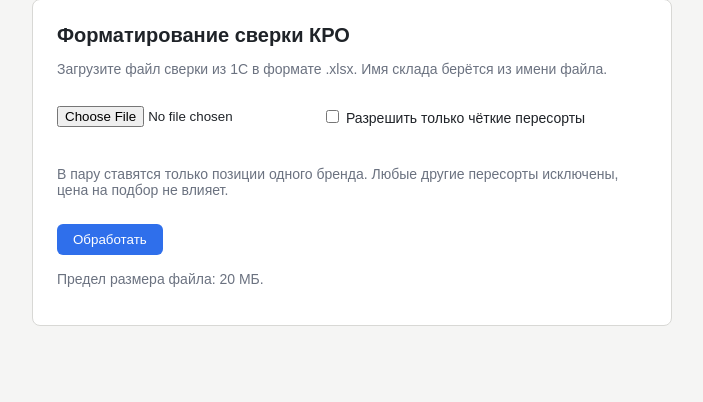
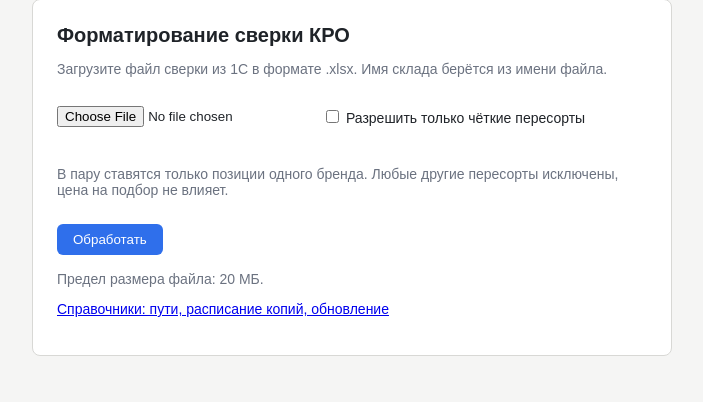
Before and after one commit to lineSence/ExcelKROAutoFormat, a FastAPI app: page / in a window 1280 px wide. Shown: the part 33-435 px from the top of the page, without its empty margins (288-991 px from the left). Run offline with FastAPI, Linux system fonts and the light colour scheme.

Commit message:
Ссылка на страницу справочников

```diff
--- a/app/templates/index.html
+++ b/app/templates/index.html
@@ -30,6 +30,7 @@
 	</form>
 
 	<p class="hint">Предел размера файла: {{ max_upload_mb }} МБ.</p>
+	<p class="hint"><a href="/refs">Справочники: пути, расписание копий, обновление</a></p>
 </main>
 </body>
 </html>
```
